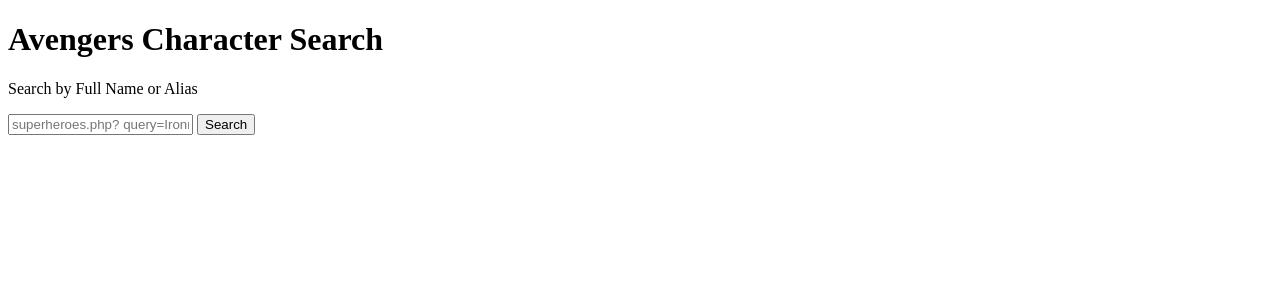
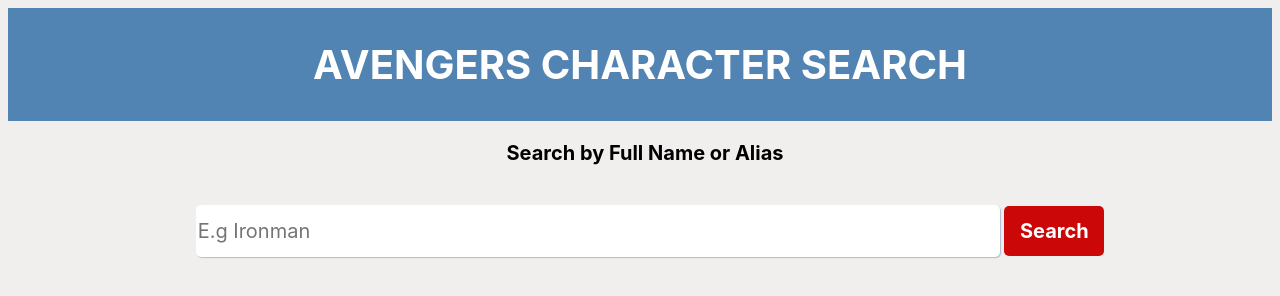
Before and after one commit to JD-UWI/info2180-lab4, a plain HTML site: page index.html in a window 1280 px wide. Drawn offline with Linux system fonts and the light colour scheme.

Commit message:
Exercise 3

```diff
--- a/app.js
+++ b/app.js
@@ -3,12 +3,11 @@ window.addEventListener('load',() =>{
     document.querySelector("button").addEventListener("click", (event) =>{
         event.preventDefault();
 
-        let result = document.querySelector();
+        let result = document.querySelector("div#result");
 
         fetch(`superheroes.php?query= ${document.querySelector("input#searchbar").value.replace(/[-&\/\\#,+()$@|~%!.'":;*?<>{}]/g,'')}`.replace(/"[^-0-9+&@#/%?=~_|!:,.;\(\)]"/g, ''), { method: 'GET' })
             .then(resp => resp.text())
             .then(data => {
-
                 let e1 = document.createElement("h2");
                 e1.appendChild(document.createTextNode("RESULT"));
                 let e2 = document.createElement("hr");
@@ -16,6 +15,6 @@ window.addEventListener('load',() =>{
                 result.innerHTML = data;
                 result.prepend(e1, e2)
             })
+    });
 
 });
-});
--- a/index.html
+++ b/index.html
@@ -1,4 +1,5 @@
 <!DOCTYPE html>
+<html lang="en">
     <head>
         <meta charset="UTF-8" />
         <meta name="viewport" content="width=device-width, initial-scale=1.0" />
@@ -9,16 +10,16 @@
     </head>
 
     <body>
-        <head>
+        <header>
             <h1>Avengers Character Search</h1>
-        </head>
+        </header>
 
         <div class="container">
 
             <form class="form" action="superheroes.php" method="post">
                 <p>Search by Full Name or Alias</p>
                 <div class="Search by Full Name or Alias">
-                    <input type="text" id="searchbar" name="search" placeholder="superheroes.php? query=Ironman">
+                    <input type="text" id="searchbar" name="search" placeholder="E.g Ironman">
                     <button class="btn" type="submit" id="button">Search</button>
                 </div>
             </form>
--- a/styles.css
+++ b/styles.css
@@ -0,0 +1,57 @@
+*{
+    font-family: -apple-system, BlinkMacSystemFont, 'Segoe UI', Roboto,'Helvetica Neue',Arial, 'Noto Sans', sans-serif;
+}
+
+body{
+    margin: 10;
+    background-color: rgb(241, 238, 238);
+}
+header{
+    text-align: center;
+    color: white;
+    background-color: #5183b3;
+    font-size: 20px;
+    padding: 5px;
+    font-weight: bold;
+    text-transform: uppercase;
+}
+
+.container div{
+    padding-left: 20px;
+    padding-top: 20px;
+}
+
+form{
+    text-align: center;
+    font-weight: bold;
+    font-size: 20px;
+}
+
+form p{
+    padding-left: 10px;
+}
+
+.barbutton{
+    display: flex;
+    justify-content: center;
+}
+
+form input{
+    height: 50px;
+    width: 800px;
+    border: none;
+    box-shadow: 1px 1px 1px #aebfce;
+    border-radius:  5px;
+    font-size: 20px;
+}
+
+form button{
+    background-color: rgb(204, 7, 7);
+    height: 50px;
+    width: 100px;
+    border: none;
+    color: white;
+    font-size: 20px;
+    font-weight: bold;
+    border-radius: 5px;
+}
```
Lines whose indentation alone changed are shown as unchanged.
